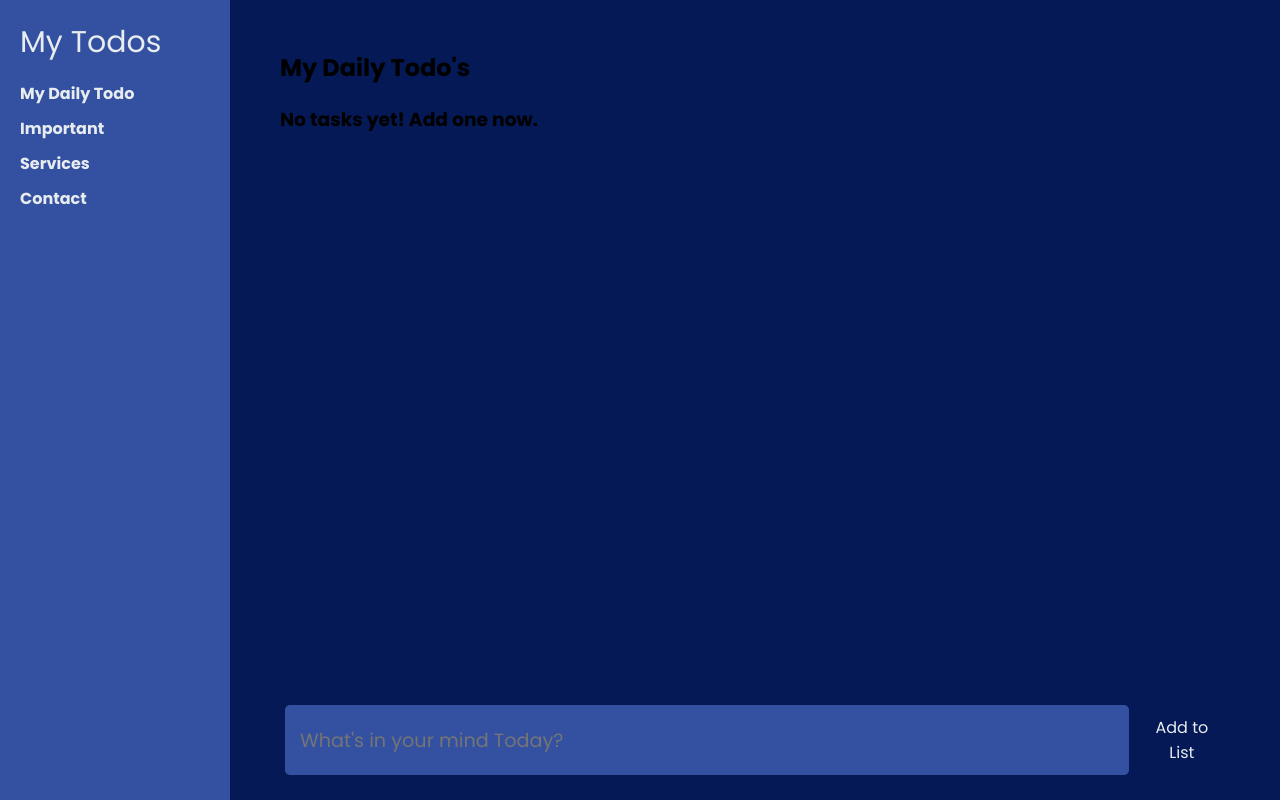
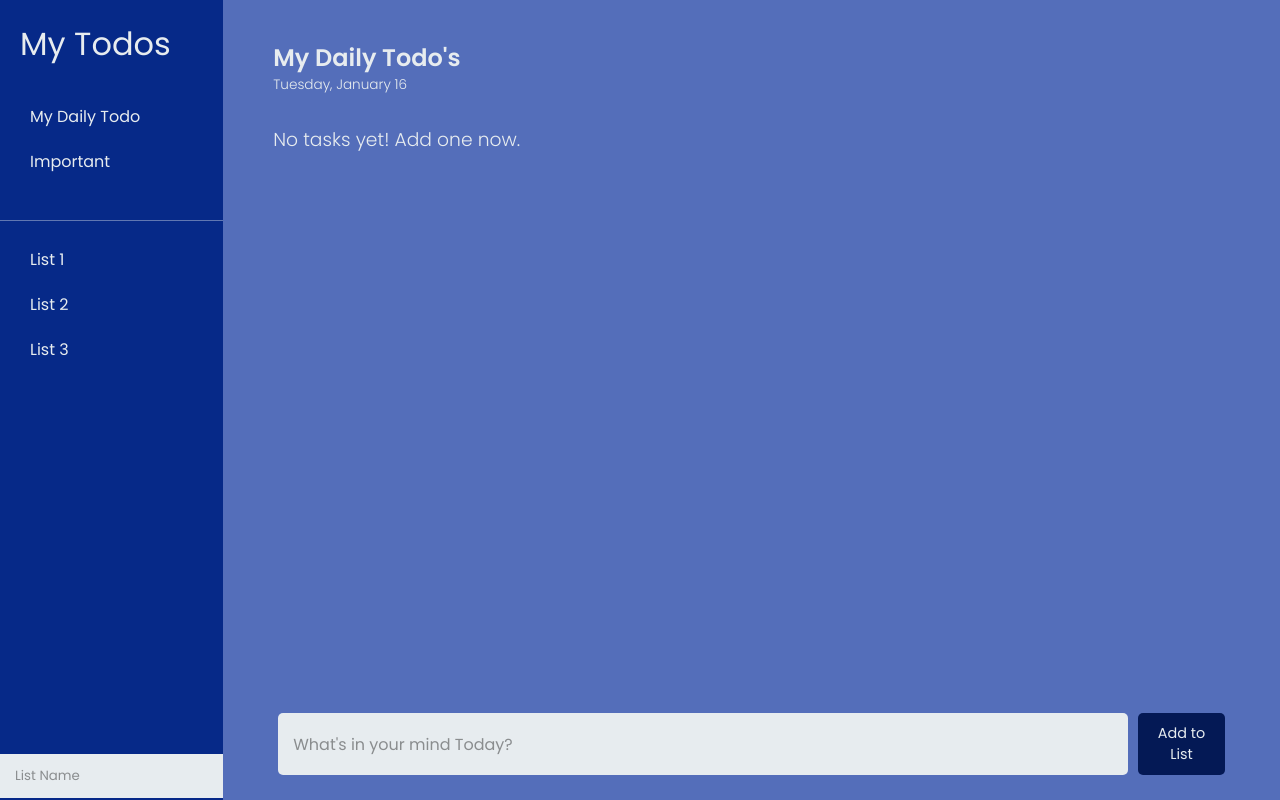
Before and after one commit to Abbas2712/Personal_Todo, a React (Create React App) app: page / in a window 1280 px wide. Built offline with nearby package versions, Linux system fonts and the light colour scheme.

Commit message:
added new files and restructured the project, added some styling to the components

```diff
--- a/src/App.js
+++ b/src/App.js
@@ -1,10 +1,8 @@
-import Header from "./components/Header";
 import TodoListSidebar from "./components/Sidebar/Sidebar";
 import DisplayTodos from "./components/DisplayTodos/DisplayTodos";
-import importantTodos from './components/ImportantTodos';
+import ImportantTodos from './components/ImportantTodos';
 import styles from './style.module.css';
 import { BrowserRouter as Router, Routes, Route } from 'react-router-dom'
-
 
 function App() {
   return (
@@ -13,7 +11,7 @@ function App() {
       <TodoListSidebar/>
       <Routes>
         <Route path="/" element={<DisplayTodos />}></Route>
-        <Route path="/important" element={<importantTodos/>}></Route>
+        <Route path="/important" element={<ImportantTodos/>}></Route>
       </Routes>
       {/* <DisplayTodos /> */}
       {/* <Header/> */}
--- a/src/color.module.css
+++ /dev/null
@@ -1,6 +0,0 @@
-:global(:root){
-    --primary-color: #041955;
-    --secondary-color: #3450A1;
-    --ternary-color: #748CD2;
-    --ghostwhite-color: #E7ECEF;
-}
--- /dev/null
+++ b/src/components/DisplayDate.js
@@ -0,0 +1,32 @@
+import { useState, useEffect } from "react"
+
+const DisplayDate = ()=>{
+    const [currentdate, setcurrentdate] = useState('')
+    useEffect(()=>{
+
+        const getCurrentDate=()=>{
+
+            const options ={
+                weekday: 'long',
+                day: 'numeric',
+                month: 'long',
+            }
+
+            const currentData = new Date()
+            const formattedDate = currentData.toLocaleString('en-US', options)
+
+            setcurrentdate(formattedDate)
+        }
+
+        getCurrentDate()
+
+        const interval = setInterval(getCurrentDate, 60000)
+
+        return () => clearInterval(interval)
+
+    },[])
+
+        return currentdate
+}
+
+export default DisplayDate;
--- a/src/components/DisplayTodos/DisplayTodos.js
+++ b/src/components/DisplayTodos/DisplayTodos.js
@@ -1,12 +1,14 @@
 import { useState } from "react";
 import Form from "./Form";
-import styles from '../../style.module.css'
+import styles from './displaytodos.module.css'
 import Todo from "./Todo";
+import DisplayDate from '../DisplayDate'
 
 const DisplayTodos = () => {
     const [todo, setTodo] = useState({name: "", completed: false})
     const [todoList, setTodoList] = useState([])
     const [completedList, setCompletedList] = useState([])
+    const currentdate = DisplayDate()
 
 
     const compeltedTodo = (todoId) => {
@@ -45,20 +47,22 @@ const DisplayTodos = () => {
             {/* Task to Complete */}
 
 
-                <h2>My Daily Todo's</h2>
-                {todoList.length === 0 ? <h3>No tasks yet! Add one now.</h3> : todoList.map((todo) => (
-                <div name="todoLists">
-                    {
-                        <Todo key={todo.id} todo={todo} todoList={todoList} setTodoList={setTodoList} onToggle={compeltedTodo} />
-                    }
+                <h2 className={styles.titleName} >My Daily Todo's</h2>
+                <p className={styles.currentDate}>{currentdate}</p>
+                <div id={styles.todoList} className="todoList">
+                    {todoList.length === 0 ? <h3 className={styles.subtitleName}>No tasks yet! Add one now.</h3> : todoList.map((todo) => (
+                    <>
+                        {
+                            <Todo key={todo.id} todo={todo} todoList={todoList} setTodoList={setTodoList} onToggle={compeltedTodo} />
+                        }
+                    </>
+                    ))}
                 </div>
-                ))}
-
 
             {/* Completed Task */}
             {completedList.length === 0 ? null
             : <>
-                <h2>Completed</h2>
+                <h2 className={styles.completedTitle}>Completed: &nbsp;&nbsp; {completedList.length}</h2>
                 {completedList.map((todo) => (
                 <div name="todoLists">
                     {
--- /dev/null
+++ b/src/components/DisplayTodos/displaytodos.module.css
@@ -0,0 +1,67 @@
+.titleName{
+    color: var(--ghostwhite-color);
+    font-weight: var(--font-weight-semi-bold-600);
+    margin:  10px 0px 0px 0px;
+}
+
+#todoList{
+    margin-top: 30px;
+}
+
+p.currentDate{
+    margin: 0px;
+    color: var(--ghostwhite-color);
+    font-weight: var(--font-weight-light-300);
+    font-size: 0.85em;
+}
+
+.subtitleName{
+    color: var(--ghostwhite-color);
+    font-weight: var(--font-weight-light-300);
+}
+
+.completedTitle{
+    margin-right: 86%;
+    border-radius: 5px;
+    padding: 2px 5px 2px 15px;
+    background-color: var(--secondary-color);
+    color: var(--ghostwhite-color);
+    font-size: 1.1em;
+    font-weight: var(--font-weight-regular-400);
+}
+
+
+#displayContainer{
+    flex:6;
+    display: flex;
+    flex-direction: column;
+    justify-content: space-between;
+    flex-wrap: wrap;
+    align-content: stretch;
+    padding: 30px 50px 20px 50px;
+    height: 100vh;
+    width: 100vh;
+}
+
+.displayTodoList{
+    flex:1;
+    overflow-y: overlay;
+    scroll-behavior: smooth;
+    scrollbar-width: thin; /* Firefox */
+    scrollbar-color: transparent transparent; /* Firefox */
+    -ms-overflow-style: none; /* IE and Edge */
+}
+
+.displayTodoList::-webkit-scrollbar{
+    width: 10px;
+}
+.displayTodoList::-webkit-scrollbar-corner{
+    background-color: rgb(130, 130, 130);
+}
+.displayTodoList::-webkit-scrollbar-thumb {
+    background-color:  rgb(130, 130, 130); /* Transparent thumb */
+}
+
+.displayTodoList::-webkit-scrollbar-track {
+    background-color:  transparent; /* Transparent track */
+}
--- a/src/components/Header.js
+++ /dev/null
@@ -1,10 +0,0 @@
-import styles from '../style.module.css'
-const Header = () =>{
- return(
-    <div className={styles.header}>
-        Todo App
-    </div>
- )
-}
-
-export default Header;
--- a/src/components/ImportantTodos.js
+++ b/src/components/ImportantTodos.js
@@ -1,4 +1,4 @@
-const importantTodos=  () =>{
+const ImportantTodos=  () =>{
     return(
         <div>
             <h1>Important Todos</h1>
@@ -6,4 +6,4 @@ const importantTodos=  () =>{
     )
 }
 
-export default importantTodos;
+export default ImportantTodos;
--- a/src/components/Sidebar/Sidebar.css
+++ b/src/components/Sidebar/Sidebar.css
@@ -1,32 +1,68 @@
-@import url(../../color.module.css);
+@import url(../../global.module.css);
 
 .sidebar{
-    flex: 1.2;
+    display: flex;
+    flex-direction: column;
+    flex: 1.4;
     width: 15vw;
     height: 100vh;
-    background-color: var(--secondary-color);
+    background-color: var(--primary2-color);
     color: var(--ghostwhite-color);
-    padding: 20px 20px 20px 20px;
+    /* padding: 20px 20px 20px 20px; */
 }
 
 .nav-links {
     list-style: none;
-    padding: 0;
+    padding: 0px 5px 20px 5px;
 }
 
-.nav-links li {
-    margin-bottom: 10px;
+li {
+    padding: 10px 25px 10px 25px;
+    border-radius: 2px;
 }
 .nav-links a {
     text-decoration: none;
     color: var(--ghostwhite-color);
-    font-weight: bold;
+    font-weight: var(--font-weight-regular-400);
 }
 
-.nav-links a:hover {
-color: var(--primary-color); /* Change the color on hover */
+li:hover {
+background-color: var(--secondary-color); /* Change the color on hover */
 }
 
 .logo{
-    font-size: 30px;
+    font-size: 2em;
+    padding: 20px 20px 10px 20px;
 }
+
+.userGenList{
+    display: flex;
+    flex:1;
+    flex-direction: column;
+    justify-content: space-between;
+    flex-wrap: wrap;
+    height: auto;
+    align-content: stretch;
+    width: 100%;
+    border-top: 1px solid rgba(231, 236, 239, 0.4);
+}
+
+.addListFrom{
+    display: flex;
+    flex-direction: row;
+    justify-content: space-between;
+    padding: 2px 0px 2px 0px;
+}
+
+.addListInput{
+    border: none;
+    background-color: var(--ghostwhite-color);
+    border-bottom: whitesmoke;
+    color: #000000;
+    padding: 12px 15px 12px 15px;
+    margin: 10px 0px 0px 0px;
+    width: 100%;
+}
+.addListInput:focus{
+    outline: none;
+}
--- a/src/components/Sidebar/Sidebar.js
+++ b/src/components/Sidebar/Sidebar.js
@@ -1,17 +1,26 @@
-import myDailyTodos from '../MyDailyTodos';
+import Form from '../DisplayTodos/Form';
 import './Sidebar.css'
-import {Link} from 'react-router-dom'
+import { Link } from 'react-router-dom'
 
-const TodoListSidebar = ()=>{
+const TodoListSidebar = () => {
     return (
         <div className="sidebar">
-           <div className="logo">My Todos</div>
+            <div className="logo">My Todos</div>
+            <ul className="nav-links">
+                <li><Link to='/'>My Daily Todo</Link></li>
+                <li><Link to='importanttodos'>Important</Link></li>
+            </ul>
+            <div className="userGenList">
                 <ul className="nav-links">
-                    <li><Link to='/'>My Daily Todo</Link></li>
-                    <li><Link to='importanttodos'>Important</Link></li>
-                    <li><a href="#">Services</a></li>
-                    <li><a href="#">Contact</a></li>
+                    <li>List 1</li>
+                    <li>List 2</li>
+                    <li>List 3</li>
                 </ul>
+                <div className='addListFrom'>
+                    <input className='addListInput' placeholder='List Name'></input>
+                </div>
+            </div>
+            <div></div>
         </div>
     )
 }
--- /dev/null
+++ b/src/global.module.css
@@ -0,0 +1,26 @@
+@import url("https://fonts.googleapis.com/css2?family=Poppins:wght@100;200;300;400;500;600;700;800;900&display=swap");
+
+:global(:root){
+    /* global settings */
+    box-sizing: border-box;
+    font-family: "Poppins", Helvetica;
+
+    /* global colors */
+    --primary-color: #041955;
+    --primary2-color: #062988;
+    --secondary-color: #3450A1;
+    --secondary2-color:#546EBA;
+    --ternary-color: #748CD2;
+    --ghostwhite-color: #E7ECEF;
+
+    /* golbal font-weights */
+    --font-weight-thin-100: 100;
+    --font-weight-extra-light-200: 200;
+    --font-weight-light-300: 300;
+    --font-weight-regular-400: 400;
+    --font-weight-medium-500:500;
+    --font-weight-semi-bold-600: 600;
+    --font-weight-bold-700: 700;
+    --font-weight-extra-bold-800: 800;
+    --font-weight-black-900: 900;
+}
--- a/src/style.module.css
+++ b/src/style.module.css
@@ -1,5 +1,4 @@
-@import url('./color.module.css');
-@import url("https://fonts.googleapis.com/css2?family=Poppins:wght@400;700&display=swap");
+@import url('./global.module.css');
 * {
     box-sizing: border-box;
     font-family: "Poppins", Helvetica;
@@ -14,15 +13,7 @@
 body {
   overflow: hidden;
   margin: 0;
-
-  background-color: var(--primary-color);
-}
-
-.header {
-    background-color: royalblue;
-    padding: 20px;
-    color: whitesmoke;
-    font-size: 30px;
+  background-color: var(--secondary2-color);
 }
 
 .todoform{
@@ -46,13 +37,18 @@ span.completed{
 .todoInput{
     width: 100%;
     border: none;
-    background-color: var(--secondary-color);
+    background-color: var(--ghostwhite-color);
     border-bottom: whitesmoke;
     color: #000000;
-    font-size: 1.2em;
+    font-size: 1em;
     padding: 12px 15px 12px 15px;
     margin: 5px;
     border-radius: 5px;
+}
+
+::placeholder{
+    color: black;
+    opacity: 0.4;
 }
 
 .todoInput:focus{
@@ -67,7 +63,8 @@ span.completed{
     color: var(--ghostwhite-color);
     width: 10%;
     border-radius: 5px;
-    font-size: 1em;
+    font-size: 0.9em;
+    font-weight: var(--font-weight-regular-400);
     padding: 10px;
     margin: 5px;
 }
@@ -83,13 +80,13 @@ span.completed{
     justify-content: space-between;
     background-color: whitesmoke;
     padding: 0px 10px 0px 10px ;
-    margin: 5px 0px 5px 0px;
+    margin: 10px 0px 5px 0px;
     border-radius: 5px;
 }
 .todoname{
     padding:  2px 2px 2px 15px;
-    font-size: 1em;
-    font-weight: normal;
+    font-size: 0.8em;
+    font-weight: var(--font-weight-regular-400);
     /* color: rgba(0, 0, 0, 0.87) */
 }
 
@@ -104,37 +101,3 @@ span.completed{
     background-color: royalblue;
     border-radius: 5px;
 }
-
-#displayContainer{
-    flex:6;
-    display: flex;
-    flex-direction: column;
-    justify-content: space-between;
-    flex-wrap: wrap;
-    align-content: stretch;
-    padding: 30px 50px 20px 50px;
-    height: 100vh;
-    width: 100vh;
-}
-
-.displayTodoList{
-    flex:1;
-    overflow-y: overlay;
-    scroll-behavior: smooth;
-    scrollbar-width: thin; /* Firefox */
-    scrollbar-color: transparent transparent; /* Firefox */
-    -ms-overflow-style: none; /* IE and Edge */
-}
-.displayTodoList::-webkit-scrollbar{
-    width: 10px;
-}
-.displayTodoList::-webkit-scrollbar-corner{
-    background-color: rgb(130, 130, 130);
-}
-.displayTodoList::-webkit-scrollbar-thumb {
-    background-color:  rgb(130, 130, 130); /* Transparent thumb */
-}
-
-.displayTodoList::-webkit-scrollbar-track {
-    background-color:  transparent; /* Transparent track */
-}
```
